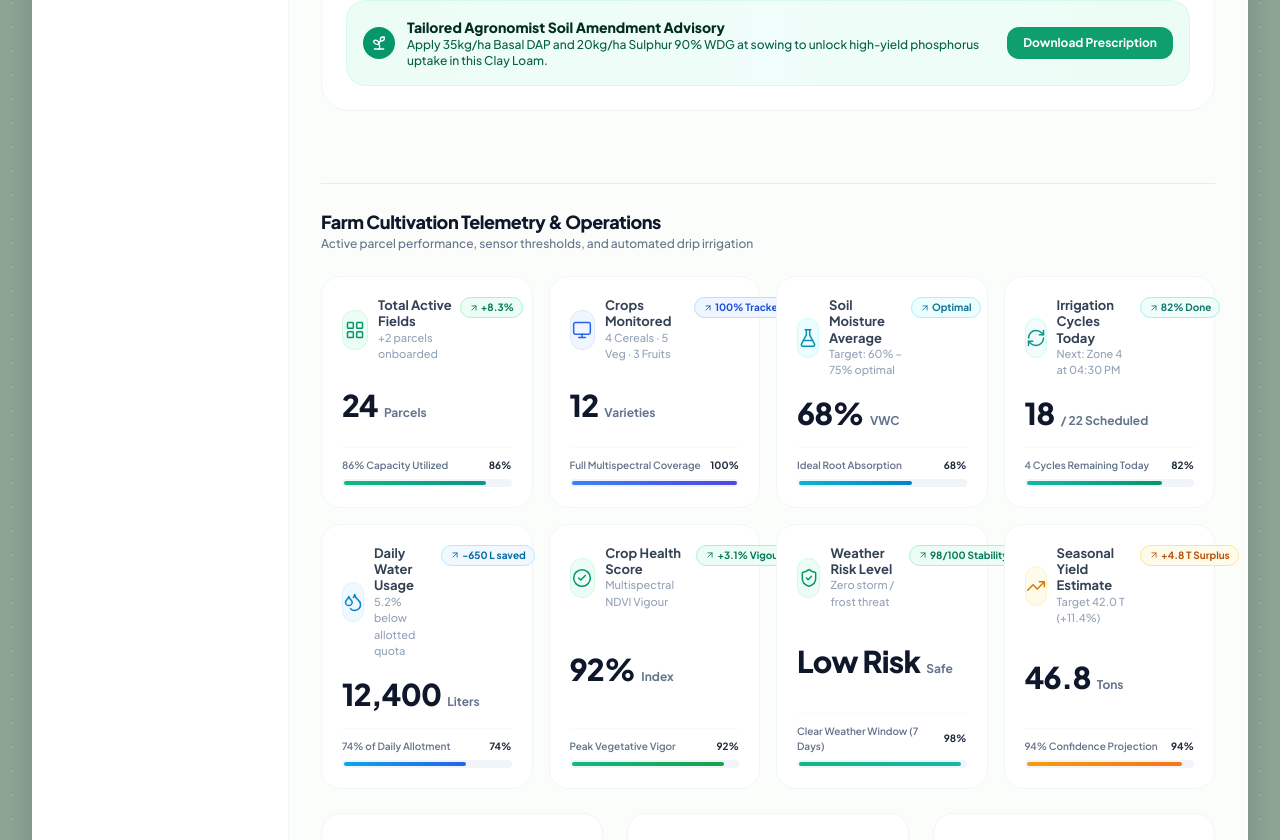
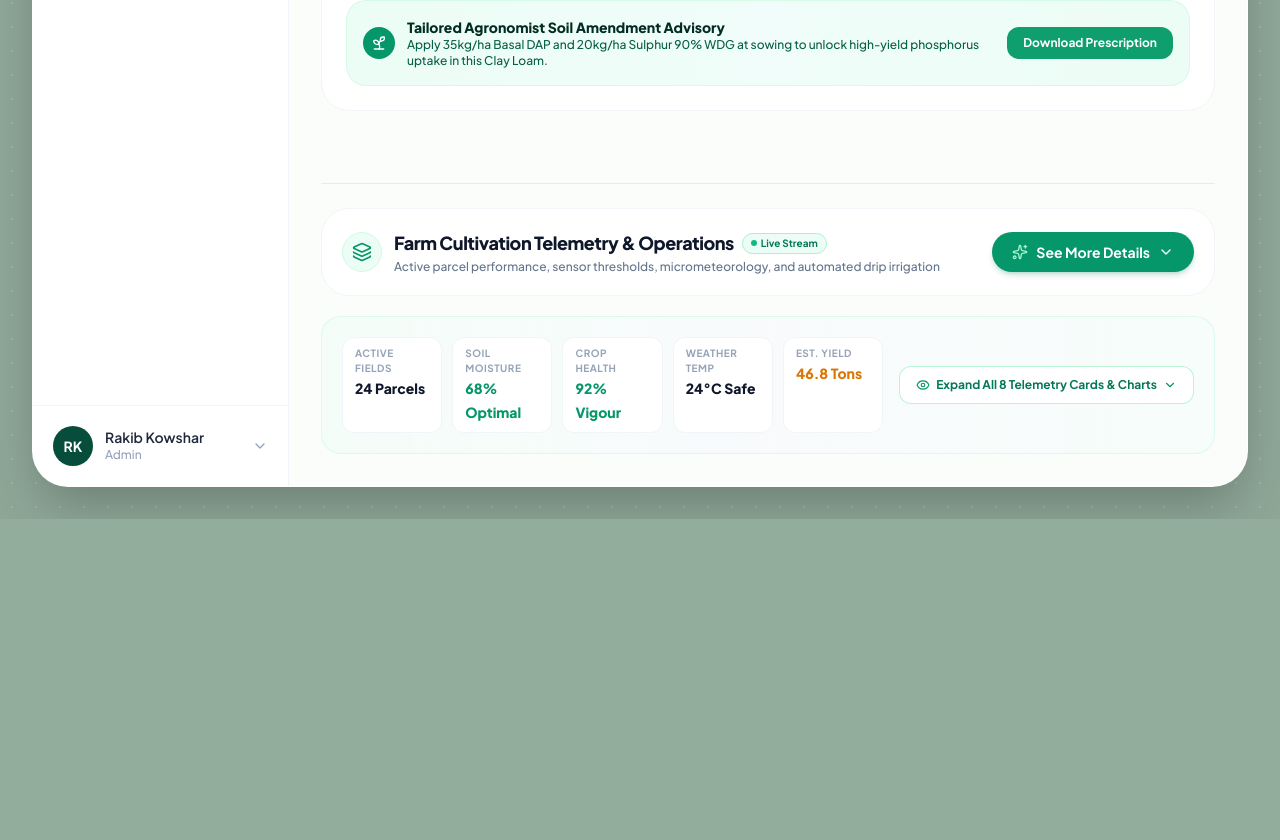
Before and after one commit to Meenakshi29888/SkillBridge_climatecrops, a React (Vite) app: page / in a window 1280 px wide. Shown: the part 1953-2793 px from the top of the page. After the commit the page ends 2472 px from the top, so only its background shows below. Built offline with nearby package versions, Linux system fonts and the light colour scheme; no server answers.

Commit message:
Add user-friendly See More expandable section for Farm Telemetry and Operations

```diff
--- a/src/App.jsx
+++ b/src/App.jsx
@@ -1,4 +1,5 @@
 import React, { useState } from 'react';
+import { ChevronDown, ChevronUp, Layers, Sparkles, Activity, Eye, EyeOff } from 'lucide-react';
 import Sidebar from './components/Sidebar';
 import Header from './components/Header';
 import StatsGrid from './components/StatsGrid';
@@ -87,7 +88,8 @@ export default function App() {
   const [equipmentFleet, setEquipmentFleet] = useState(initialEquipmentFleet);
   const [isAddWorkerOpen, setIsAddWorkerOpen] = useState(false);
 
-  // Modals state
+  // Modals & UI Expansion state
+  const [isTelemetryExpanded, setIsTelemetryExpanded] = useState(false);
   const [isAddFieldOpen, setIsAddFieldOpen] = useState(false);
   const [isNotificationsOpen, setIsNotificationsOpen] = useState(false);
   const [isSeeAllFieldsOpen, setIsSeeAllFieldsOpen] = useState(false);
@@ -244,25 +246,108 @@ export default function App() {
                 onNavigateToIrrigation={() => setActiveTab('irrigation')}
               />
 
-              {/* Farm Operations Telemetry */}
-              <div className="pt-6 border-t border-slate-200/80 space-y-6">
+              {/* Farm Operations Telemetry - User-Friendly "See More" Expandable Section */}
+              <div className="pt-6 border-t border-slate-200/80 space-y-5">
+                {/* Header with Title & See More / See Less Toggle Button */}
+                <div className="flex flex-col sm:flex-row sm:items-center justify-between gap-4 bg-white p-5 rounded-3xl border border-slate-100 shadow-xs">
+                  <div className="flex items-start sm:items-center gap-3">
+                    <div className="w-10 h-10 rounded-2xl bg-emerald-50 border border-emerald-100 flex items-center justify-center text-emerald-700 shrink-0">
+                      <Layers className="w-5 h-5 text-emerald-600" />
+                    </div>
                     <div>
+                      <div className="flex items-center gap-2">
                         <h3 className="text-lg font-black text-slate-900 tracking-tight">
                           Farm Cultivation Telemetry & Operations
                         </h3>
-                  <p className="text-xs text-slate-500 font-medium">
-                    Active parcel performance, sensor thresholds, and automated drip irrigation
+                        <span className="hidden sm:inline-flex items-center gap-1 px-2 py-0.5 bg-emerald-50 text-emerald-700 border border-emerald-200 text-[10px] font-bold rounded-full">
+                          <span className="w-1.5 h-1.5 rounded-full bg-emerald-500 animate-pulse" />
+                          Live Stream
+                        </span>
+                      </div>
+                      <p className="text-xs text-slate-500 font-medium mt-0.5">
+                        Active parcel performance, sensor thresholds, micrometeorology, and automated drip irrigation
                       </p>
                     </div>
+                  </div>
 
+                  {/* Primary "See More" / "See Less" Button */}
+                  <button
+                    onClick={() => setIsTelemetryExpanded(!isTelemetryExpanded)}
+                    className={`inline-flex items-center justify-center gap-2 px-5 py-2.5 rounded-2xl font-bold text-xs sm:text-sm transition-all cursor-pointer shrink-0 shadow-xs ${
+                      isTelemetryExpanded
+                        ? 'bg-slate-100 hover:bg-slate-200 text-slate-700 border border-slate-200'
+                        : 'bg-[#059669] hover:bg-[#047857] text-white shadow-md shadow-emerald-700/20 hover:shadow-lg'
+                    }`}
+                  >
+                    {isTelemetryExpanded ? (
+                      <>
+                        <EyeOff className="w-4 h-4" />
+                        <span>See Less (Collapse Telemetry)</span>
+                        <ChevronUp className="w-4 h-4" />
+                      </>
+                    ) : (
+                      <>
+                        <Sparkles className="w-4 h-4 text-emerald-200" />
+                        <span>See More Details</span>
+                        <ChevronDown className="w-4 h-4" />
+                      </>
+                    )}
+                  </button>
+                </div>
+
+                {/* Collapsed State: Quick Summary Glance Cards with Direct See More CTA */}
+                {!isTelemetryExpanded && (
+                  <div className="bg-gradient-to-r from-emerald-50/50 via-slate-50 to-teal-50/40 p-4 sm:p-5 rounded-2xl border border-emerald-100/70 flex flex-col md:flex-row items-center justify-between gap-4">
+                    {/* Glance Metric Pills */}
+                    <div className="grid grid-cols-2 sm:grid-cols-3 lg:grid-cols-5 gap-2.5 w-full md:w-auto">
+                      <div className="px-3 py-2 bg-white rounded-xl border border-slate-100 shadow-2xs text-center sm:text-left">
+                        <span className="text-[10px] text-slate-400 font-bold block uppercase tracking-wider">Active Fields</span>
+                        <span className="text-sm font-black text-slate-900">24 Parcels</span>
+                      </div>
+                      <div className="px-3 py-2 bg-white rounded-xl border border-slate-100 shadow-2xs text-center sm:text-left">
+                        <span className="text-[10px] text-slate-400 font-bold block uppercase tracking-wider">Soil Moisture</span>
+                        <span className="text-sm font-black text-emerald-600">68% Optimal</span>
+                      </div>
+                      <div className="px-3 py-2 bg-white rounded-xl border border-slate-100 shadow-2xs text-center sm:text-left">
+                        <span className="text-[10px] text-slate-400 font-bold block uppercase tracking-wider">Crop Health</span>
+                        <span className="text-sm font-black text-emerald-600">92% Vigour</span>
+                      </div>
+                      <div className="px-3 py-2 bg-white rounded-xl border border-slate-100 shadow-2xs text-center sm:text-left">
+                        <span className="text-[10px] text-slate-400 font-bold block uppercase tracking-wider">Weather Temp</span>
+                        <span className="text-sm font-black text-slate-900">24°C Safe</span>
+                      </div>
+                      <div className="px-3 py-2 bg-white rounded-xl border border-slate-100 shadow-2xs text-center sm:text-left col-span-2 sm:col-span-1">
+                        <span className="text-[10px] text-slate-400 font-bold block uppercase tracking-wider">Est. Yield</span>
+                        <span className="text-sm font-black text-amber-600">46.8 Tons</span>
+                      </div>
+                    </div>
+
+                    {/* Quick Expand Button */}
+                    <button
+                      onClick={() => setIsTelemetryExpanded(true)}
+                      className="text-xs font-bold text-emerald-700 hover:text-emerald-800 bg-white hover:bg-emerald-50 px-4 py-2.5 rounded-xl border border-emerald-200/80 shrink-0 transition-colors flex items-center gap-1.5 cursor-pointer shadow-2xs"
+                    >
+                      <Eye className="w-3.5 h-3.5 text-emerald-600" />
+                      <span>Expand All 8 Telemetry Cards & Charts</span>
+                      <ChevronDown className="w-3.5 h-3.5 text-emerald-600" />
+                    </button>
+                  </div>
+                )}
+
+                {/* Expanded State: Full Rich Graphical Telemetry, Cards, Charts & Table */}
+                {isTelemetryExpanded && (
+                  <div className="space-y-6 animate-fadeIn">
+                    {/* 8 Graphical Telemetry Cards */}
                     <StatsGrid stats={statsData} />
 
+                    {/* 3 Detailed Telemetry Cards (Weather, Crop Health Donut, Seasonal Yield) */}
                     <div className="grid grid-cols-1 md:grid-cols-2 lg:grid-cols-3 gap-6">
                       <WeatherCard weatherData={weatherConditions} />
                       <CropHealthCard data={cropHealthData} />
                       <YieldForecastCard forecastData={yieldForecastData} />
                     </div>
 
+                    {/* Field Status Parcels Table & Irrigation Schedule */}
                     <div className="grid grid-cols-1 lg:grid-cols-3 gap-6">
                       <div className="lg:col-span-2">
                         <FieldStatusTable
@@ -274,6 +359,19 @@ export default function App() {
                         <IrrigationScheduleCard />
                       </div>
                     </div>
+
+                    {/* Bottom Collapse Button */}
+                    <div className="flex justify-center pt-2">
+                      <button
+                        onClick={() => setIsTelemetryExpanded(false)}
+                        className="inline-flex items-center gap-2 px-5 py-2 rounded-2xl bg-white hover:bg-slate-50 text-slate-600 hover:text-slate-900 border border-slate-200 text-xs font-bold shadow-2xs transition-all cursor-pointer"
+                      >
+                        <ChevronUp className="w-4 h-4" />
+                        <span>See Less (Collapse to Summary)</span>
+                      </button>
+                    </div>
+                  </div>
+                )}
               </div>
             </div>
           )}
```
Lines whose indentation alone changed are shown as unchanged.
